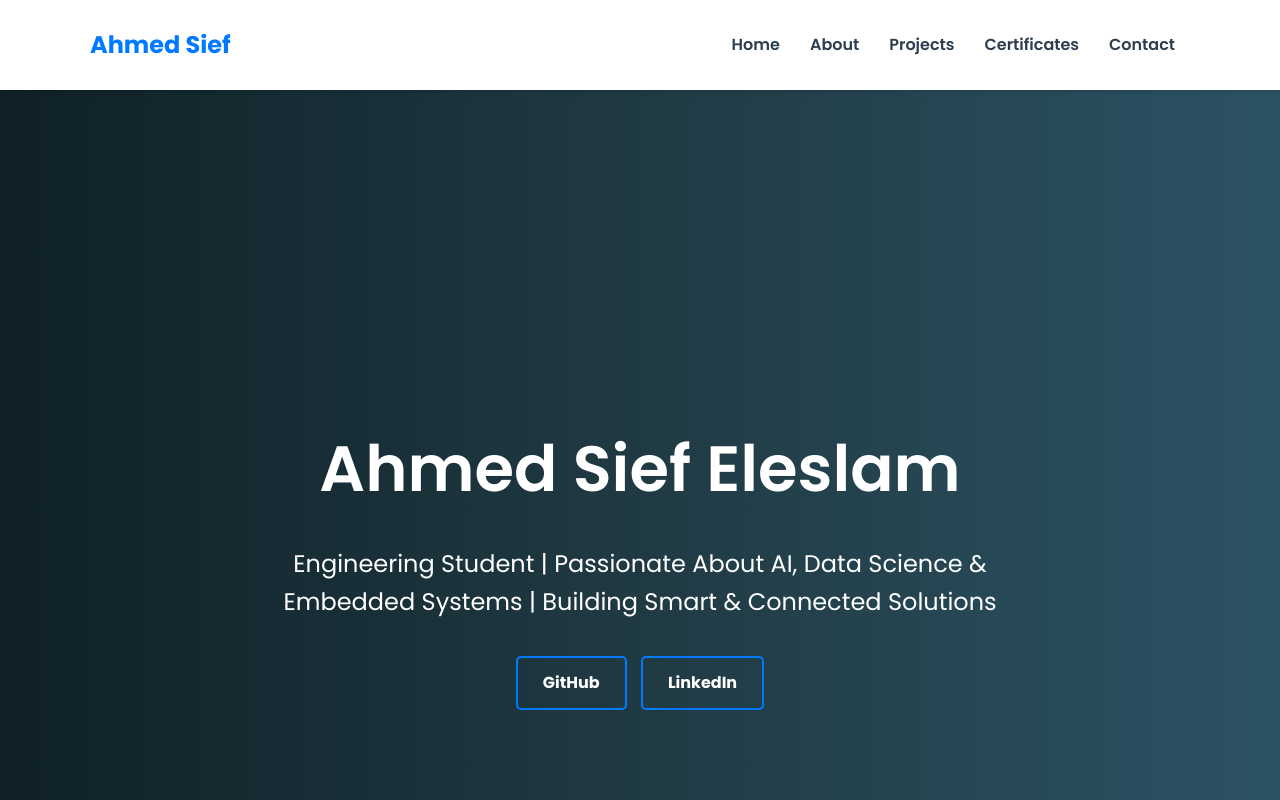
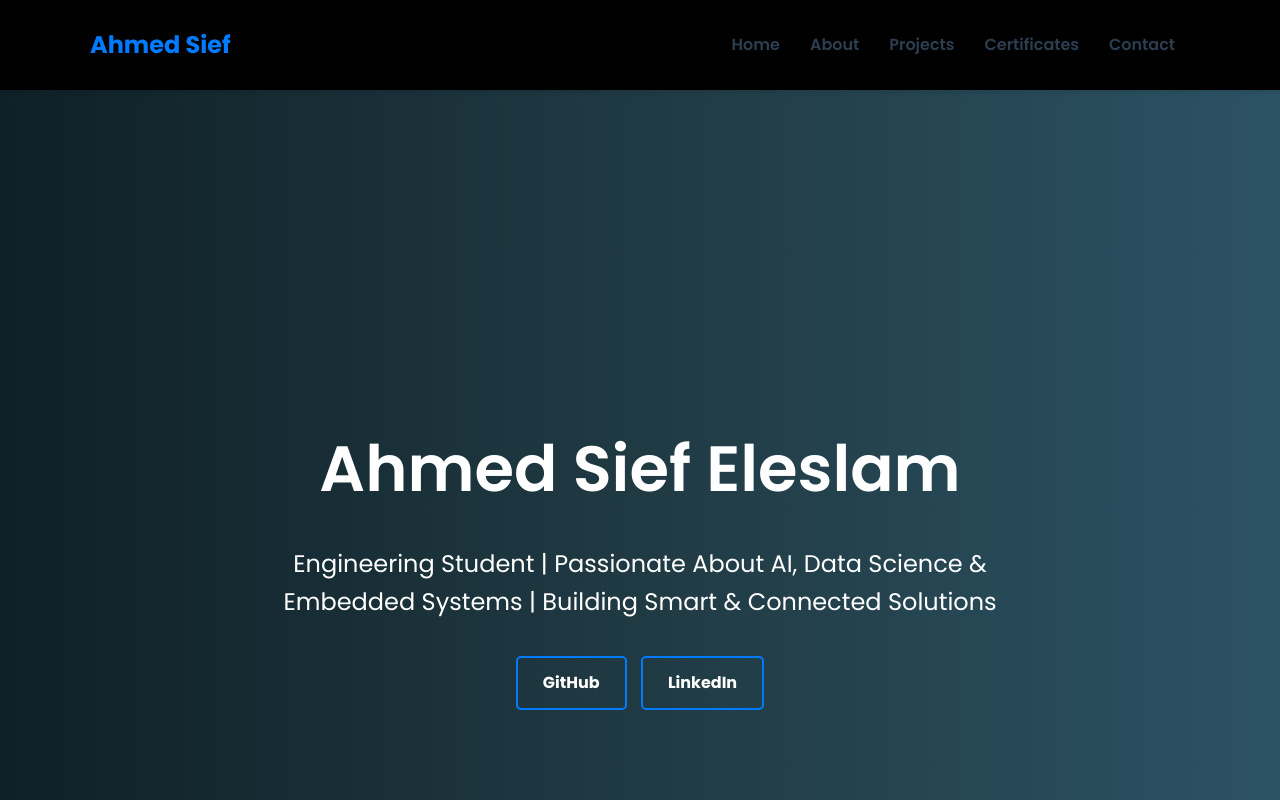
Before and after one commit to ahmedsief0/Portfolio, a plain HTML site: page index.html in a window 1280 px wide. Shown: the top 800 px of the page. Drawn offline with Linux system fonts and the light colour scheme.

Commit message:
style.css

```diff
--- a/style.css
+++ b/style.css
@@ -34,7 +34,7 @@
 
   /* Header & Navigation */
   header {
-      background: #fff;
+      background: #000000;
       color: var(--dark-color);
       padding: 1rem 0;
       position: fixed;
```
